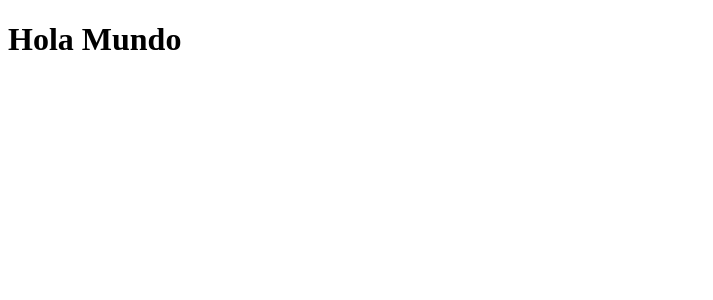
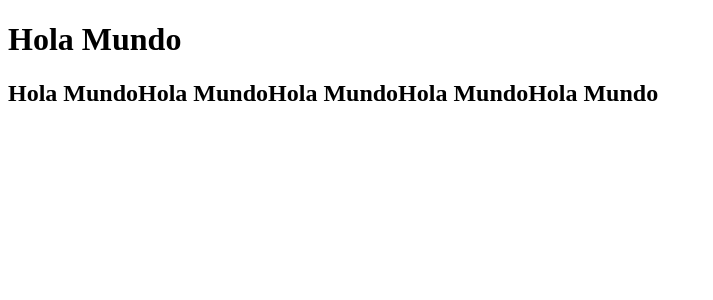
Before and after one commit to felixvilla1221/EjercicioAngular, an Angular app: page / in a window 1280 px wide. Shown: the top 300 px of the page, without its empty margins (0-713 px from the left). Built offline with nearby package versions, Linux system fonts and the light colour scheme.

Commit message:
cambios de prueba

```diff
--- a/src/app/app.component.html
+++ b/src/app/app.component.html
@@ -1 +1,2 @@
 <h1>Hola Mundo</h1>
+<h2>{{'Hola Mundo'.repeat(5)}}</h2>
--- a/src/app/app.component.ts
+++ b/src/app/app.component.ts
@@ -7,4 +7,8 @@ import { Component } from '@angular/core';
 })
 export class AppComponent {
   title = 'angular-prueba';
-}
+    sum = (a:number , b:number) => {
+    return a + b;
+  }
+
+  }
```
